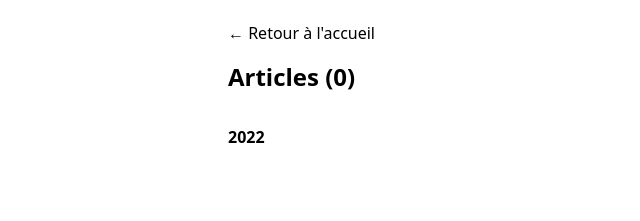
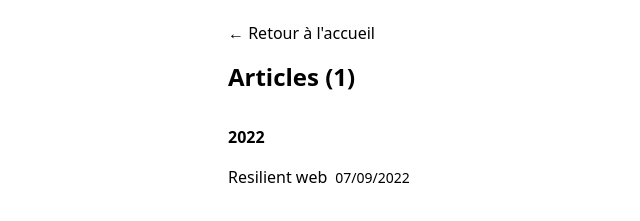
Before and after one commit to cballevre/cballevre.net, an Astro site: page /posts in a window 1280 px wide. Shown: the part 67-288 px from the top of the page, without its empty margins (76-716 px from the left). Built offline with nearby package versions, Linux system fonts and the light colour scheme; Astro itself is replaced by a stand-in of ours.

Commit message:
feat: Use content from astro everywhere

```diff
--- a/src/pages/index.astro
+++ b/src/pages/index.astro
@@ -1,8 +1,8 @@
 ---
-import BaseLayout from '../layouts/Base.astro'
+import { getCollection } from 'astro:content';
+import BaseLayout from '../layouts/Base.astro';
 
-const posts = Object.values(await import.meta.glob('../content/blog/*.md', { eager: true }))
-  .filter((post) => post.frontmatter.draft === false);
+const posts = await getCollection('blog', ({ data }) => data.draft !== true);
 const totalPosts = posts.length
 ---
 
@@ -21,15 +21,12 @@ const totalPosts = posts.length
   </div>
   { totalPosts == 0 && <p>Du moins, ça devrait arriver sous peu...</p> }
   <ul class="mb-8">
-    {posts.map((post) => {
-      const createdAt = new Date(post.frontmatter.createdAt)
-      return (
+    {posts.map((post) =>  (
         <li class="flex items-baseline">
-          <a href={post.url}>{post.frontmatter.title} </a>
-          <p class="ml-2 text-sm">{createdAt.toLocaleDateString('fr-FR')}</p>
+          <a href={`/posts/${post.slug}`}>{post.data.title} </a>
+          <p class="ml-2 text-sm">{post.data.createdAt.toLocaleDateString('fr-FR')}</p>
         </li>
-      );
-    })}
+      ))}
   </ul>
   <h2 class="mb-4 font-bold">Autre part</h2>
   <ul class="mb-8">
--- a/src/pages/posts/[slug].astro
+++ b/src/pages/posts/[slug].astro
@@ -4,9 +4,7 @@ import BackButton from "../../components/BackButton.jsx";
 import BaseLayout from "../../layouts/Base.astro"
 
 export async function getStaticPaths() {
-  const posts = await getCollection('blog', ({ data }) => {
-    return data.draft !== true;
-  });
+  const posts = await getCollection('blog', ({ data }) => data.draft !== true);
 
   return posts.map(post => ({
     params: { slug: post.slug },
--- a/src/pages/posts/index.astro
+++ b/src/pages/posts/index.astro
@@ -1,10 +1,9 @@
 ---
+import { getCollection } from 'astro:content';
 import BackButton from "../../components/BackButton.jsx";
 import BaseLayout from "../../layouts/Base.astro"
 
-const posts = Object.values(await import.meta.glob('../content/blog/*.md', { eager: true }))
-  .filter((post) => post.frontmatter.draft === false)
-const displayedPosts = posts.slice(posts.length-10, posts.length).reverse();
+const posts = await getCollection('blog', ({ data }) => data.draft !== true);
 const totalPosts = posts.length
 ---
 
@@ -12,13 +11,10 @@ const totalPosts = posts.length
   <BackButton to="/" label="Retour à l'accueil" />
   <h1 class="text-2xl font-bold mb-8">Articles ({totalPosts})</h1>
   <h2 class="font-bold mb-4">2022</h2>
-  {displayedPosts.map((post) => {
-    const createdAt = new Date(post.frontmatter.createdAt)
-    return (
+  {posts.map((post) =>  (
       <li class="flex items-baseline">
-        <a href={post.url}>{post.frontmatter.title} </a>
-        <p class="ml-2 text-sm">{createdAt.toLocaleDateString('fr-FR')}</p>
+        <a href={`/posts/${post.slug}`}>{post.data.title} </a>
+        <p class="ml-2 text-sm">{post.data.createdAt.toLocaleDateString('fr-FR')}</p>
       </li>
-    );
-  })}
+    ))}
 </BaseLayout>
```
